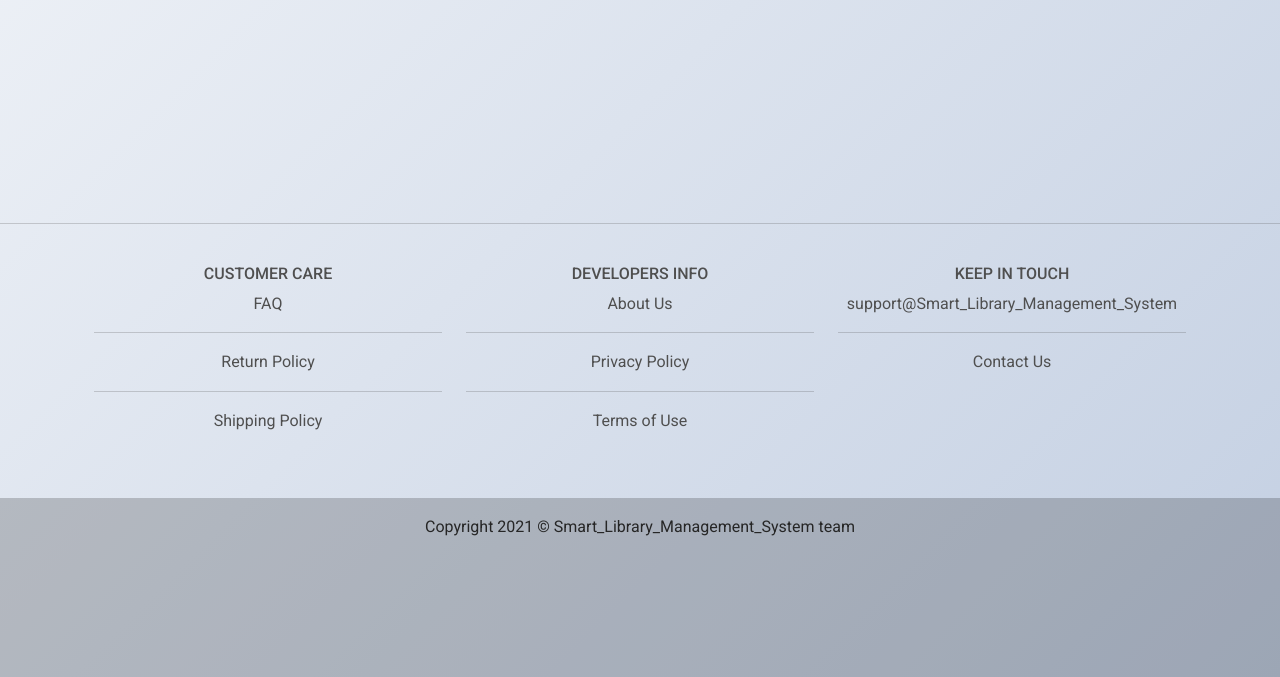
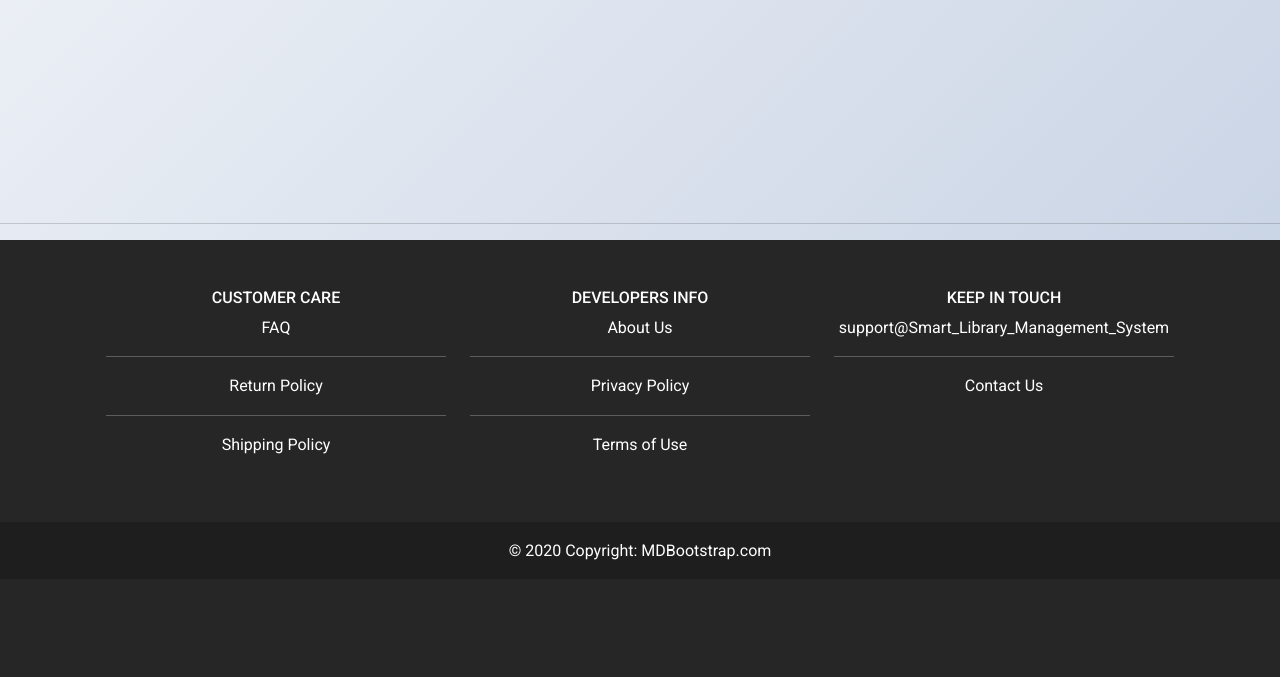
Before and after one commit to MeherajUlMahmmud/SLMS, a Django app: page /about in a window 1280 px wide. Shown: the part 468-1145 px from the top of the page. After the commit the page ends 1028 px from the top, so only its background shows below. Run offline with Django 3.2, Linux system fonts and the light colour scheme; some libraries are stand-ins or nearby versions.

Commit message:
Update footer.html

```diff
--- a/templates/footer.html
+++ b/templates/footer.html
@@ -1,5 +1,11 @@
-<!-- Footer -->
-<footer class="bg-link text-center ">
+<footer class="bg-dark text-center text-white">
+    <!-- Grid container -->
+    <div class="container p-4 pb-0">
+        <!-- Section: Form -->
+        <section class="">
+            <form action="">
+                <!--Grid row-->
+                <div class="row d-flex justify-content-center">
 
                     <section class="container p-4">
                         <div class="row">
@@ -36,21 +42,19 @@
                             </div>
                         </div>
                     </section>
+                    <!--Grid column-->
+                </div>
+                <!--Grid row-->
+            </form>
+        </section>
+        <!-- Section: Form -->
+    </div>
+    <!-- Grid container -->
 
     <!-- Copyright -->
-    <div class="text-center p-3" style="background-color: rgba(0, 0, 0, 0.2)">
-        <div class="container">
-            <p class="text-dark">
-                Copyright 2021 © Smart_Library_Management_System team
-            </p>
-        </div>
-        <div class="col-md-6 mt-3 mb-6">
-            <i class="fa fa-3x fa-cc-visa" aria-hidden="true"></i>
-            <i class="fa fa-3x fa-cc-paypal" aria-hidden="true"></i>
-            <i class="fa fa-3x fa-cc-mastercard" aria-hidden="true"></i>
-        </div>
+    <div class="text-center p-3" style="background-color: rgba(0, 0, 0, 0.2);">
+        © 2020 Copyright:
+        <a class="text-white" href="https://mdbootstrap.com/">MDBootstrap.com</a>
     </div>
     <!-- Copyright -->
-
 </footer>
-<!-- Footer -->
```
Lines whose indentation alone changed are shown as unchanged.
